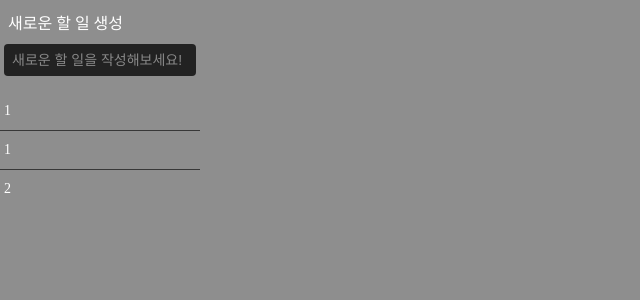
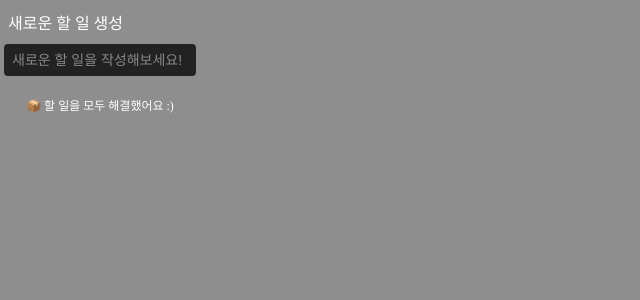
Before and after one commit to Choi-Jinwoo/soft-todo, a React (Create React App) app: page / in a window 1280 px wide. Shown: the top 300 px of the page, without its empty margins (0-640 px from the left). Built offline with nearby package versions, Linux system fonts and the light colour scheme.

Commit message:
add: Save todo in localstroage

```diff
--- a/src/components/TodoList/index.tsx
+++ b/src/components/TodoList/index.tsx
@@ -1,18 +1,20 @@
 import { useState } from "react";
 import shortid from "shortid";
+import { fetchTodoList, saveTodoList } from "../../lib/storage/todoStorage";
 import TodoForm from "../TodoForm";
 import TodoItem from "../TodoItem";
 
 import "./index.css";
 
 const TodoList = () => {
-  const [todoList, setTodoList] = useState<string[]>(["1", "1", "2"]);
+  const [todoList, setTodoList] = useState<string[]>(fetchTodoList());
 
   const createTodo = (todo: string) => {
     if (todo.trim().length <= 0) return;
 
     const changedTodoList = [todo, ...todoList];
     setTodoList(changedTodoList);
+    saveTodoList(changedTodoList);
   };
 
   const makeDeleteTodoHandler = (index: number) => () => {
@@ -21,6 +23,7 @@ const TodoList = () => {
       ...todoList.slice(index + 1, todoList.length),
     ];
     setTodoList(changedTodoList);
+    saveTodoList(changedTodoList);
   };
 
   const todoItems = todoList.map((todo, index) => (
--- /dev/null
+++ b/src/lib/storage/todoStorage.ts
@@ -0,0 +1,9 @@
+const KEY = "todo";
+
+export const fetchTodoList = (): string[] => {
+  return JSON.parse(localStorage.getItem(KEY) ?? "[]");
+};
+
+export const saveTodoList = (todoList: string[]) => {
+  return localStorage.setItem(KEY, JSON.stringify(todoList));
+};
```
